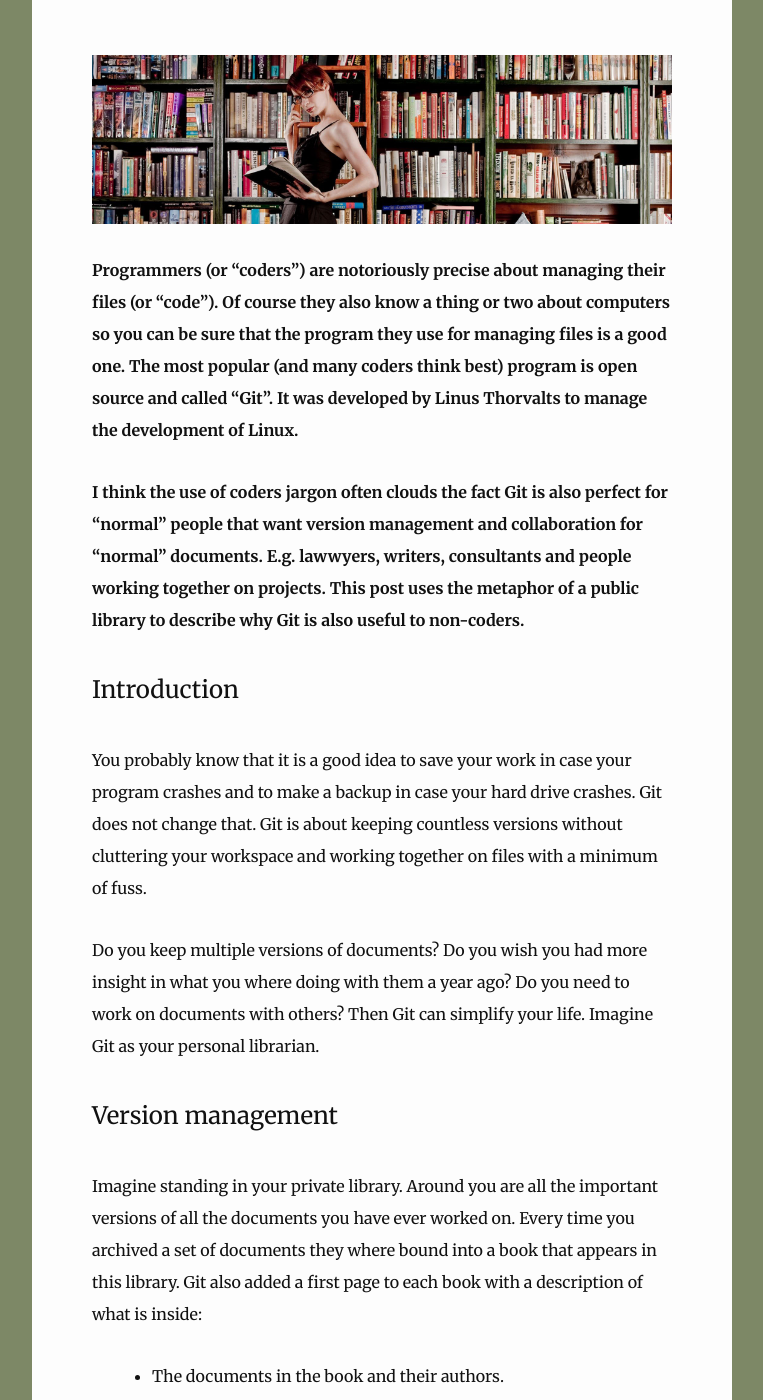
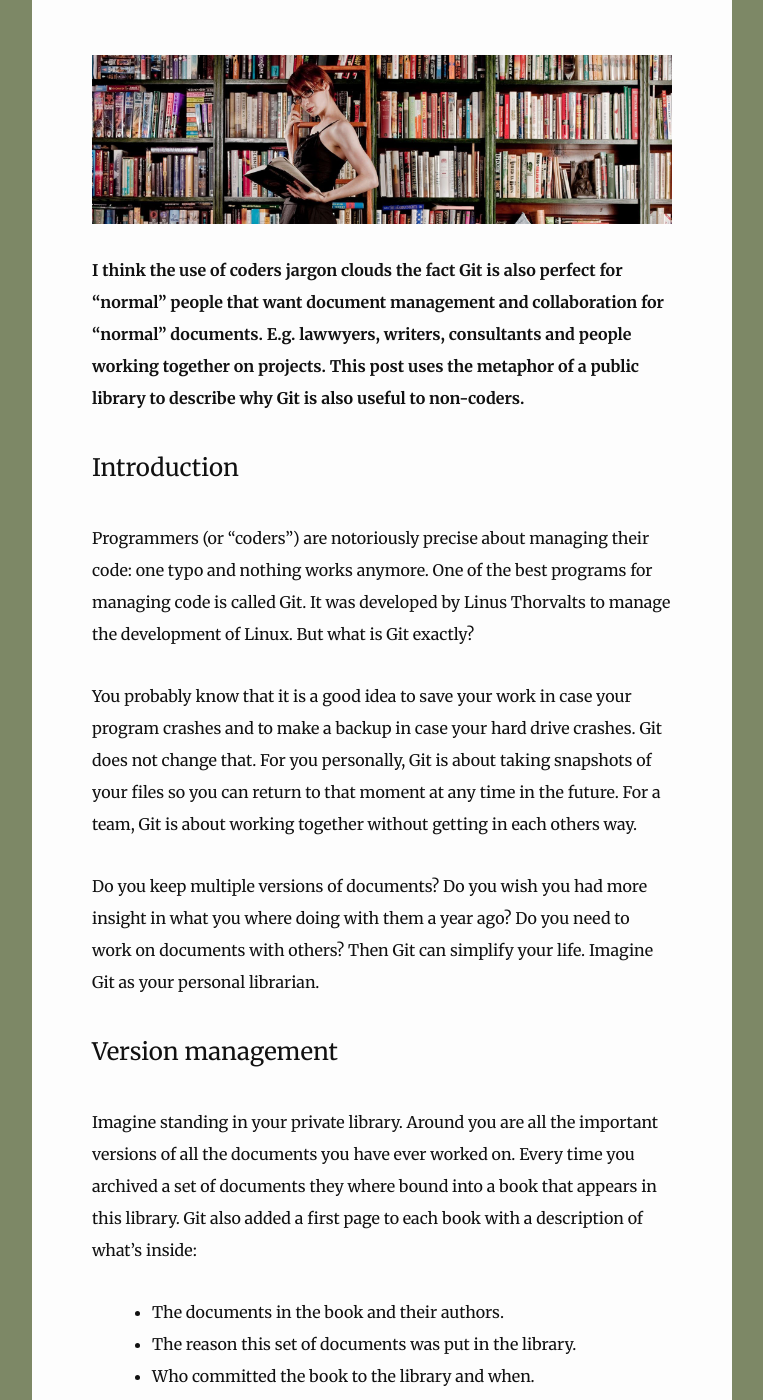
Before and after one commit to EVFLEX/blog, a Jekyll site: the page built from _posts/2015-07-14-git-document-management.md, in a window 1280 px wide and 1400 px high, scrolled down 558 px. Shown: the whole window, without its empty margins (258-1021 px from the left). Built offline with Jekyll 4.4.1, drawn with Linux system fonts in a browser that asks for light colours; nearby versions of some CDN libraries.

Commit message:
fixed document management post

```diff
--- a/_posts/2015-07-14-git-document-management.md
+++ b/_posts/2015-07-14-git-document-management.md
@@ -10,17 +10,17 @@ tags: home work office coding design
 ---
 ![](../Pics/Felicia_Day_Librarian_Widescreen.jpg)
 
-**Programmers (or "coders") are notoriously precise about managing their files (or "code"). Of course they also know a thing or two about computers so you can be sure that the program they use for managing files is a good one. The most popular (and many coders think best) program is open source and called "Git". It was developed by Linus Thorvalts to manage the development of Linux.**
-
-**I think the use of coders jargon often clouds the fact Git is also perfect for "normal" people that want version management and collaboration for "normal" documents. E.g. lawwyers, writers, consultants and people working together on projects. This post uses the metaphor of a public library to describe why Git is also useful to non-coders.**
+**I think the use of coders jargon clouds the fact Git is also perfect for "normal" people that want document management and collaboration for "normal" documents. E.g. lawwyers, writers, consultants and people working together on projects. This post uses the metaphor of a public library to describe why Git is also useful to non-coders.**
 
 # Introduction
-You probably know that it is a good idea to save your work in case your program crashes and to make a backup in case your hard drive crashes. Git does not change that. Git is about keeping countless versions without cluttering your workspace and working together on files with a minimum of fuss.
+Programmers (or "coders") are notoriously precise about managing their code: one typo and nothing works anymore. One of the best programs for managing code is called Git. It was developed by Linus Thorvalts to manage the development of Linux. But what is Git exactly?
+
+You probably know that it is a good idea to save your work in case your program crashes and to make a backup in case your hard drive crashes. Git does not change that. For you personally, Git is about taking snapshots of your files so you can return to that moment at any time in the future. For a team, Git is about working together without getting in each others way.
 
 Do you keep multiple versions of documents? Do you wish you had more insight in what you where doing with them a year ago? Do you need to work on documents with others? Then Git can simplify your life. Imagine Git as your personal librarian.
 
 # Version management
-Imagine standing in your private library. Around you are all the important versions of all the documents you have ever worked on. Every time you archived a set of documents they where bound into a book that appears in this library. Git also added a first page to each book with a description of what is inside:
+Imagine standing in your private library. Around you are all the important versions of all the documents you have ever worked on. Every time you archived a set of documents they where bound into a book that appears in this library. Git also added a first page to each book with a description of what's inside:
 
   * The documents in the book and their authors.
   * The reason this set of documents was put in the library.
```
